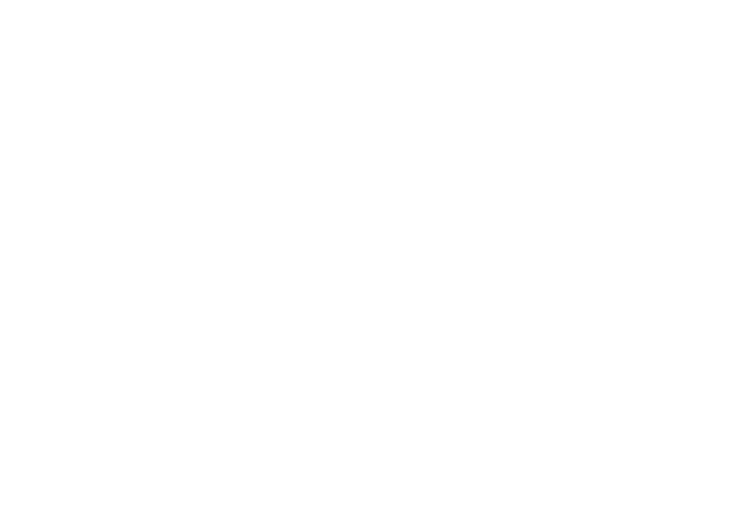
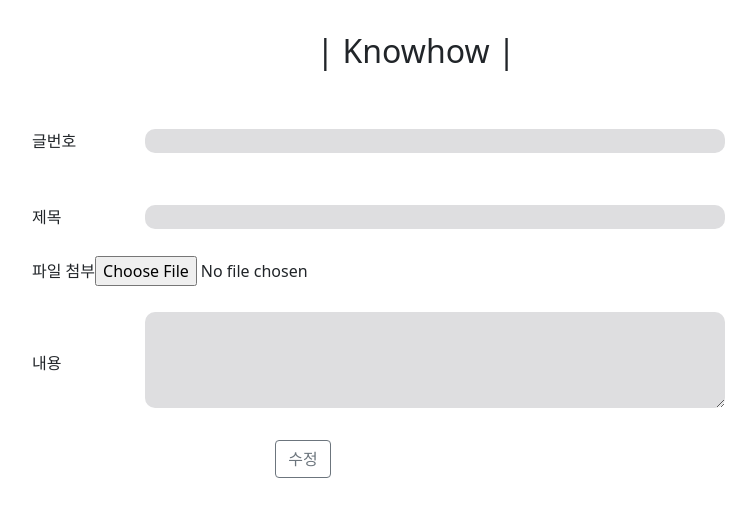
Before and after one commit to Choi-yk/DORecipe_back_mybatis, a React (Create React App) app in the folder dorecipe-mybatis/src/main/front/: page /knowhow/update/1 in a window 1280 px wide. Before the commit this address had no page. Shown: the top 516 px of the page, without its empty margins (224-980 px from the left). Built offline with nearby package versions, Linux system fonts and the light colour scheme; no server answers.

Commit message:
knowhow update

```diff
--- a/dorecipe-mybatis/src/main/front/src/App.js
+++ b/dorecipe-mybatis/src/main/front/src/App.js
@@ -2,17 +2,24 @@
 import axios from "axios";
 import { useState, useCallback, useEffect } from "react";
 import { BrowserRouter, Routes, Route, useNavigate } from "react-router-dom";
+
 import NoticePage from "./pages/noticePage/noticeListPage";
-import EventPage from "./pages/eventPage/eventListPage";
 import NoticeDetailPage from "./pages/noticePage/noticeDetailPage";
 import NoticeUpdatePage from "./pages/noticePage/noticeFormPage";
-import AdminPostMng from "./pages/adminPage";
-import EventDetailPage from "./pages/eventPage/eventDetailPage";
+
 import KnowhowPage from "./pages/knowhowPage/knowhowListPage";
 import KnowhowDetailPage from "./pages/knowhowPage/knowhowDetailPage";
+import KnowhowUpdatePage from "./pages/knowhowPage/knowhowFormPage";
+
+import EventPage from "./pages/eventPage/eventListPage";
+import EventDetailPage from "./pages/eventPage/eventDetailPage";
+import EventModify from "./pages/eventPage/eventMod";
+
+import AdminPostMng from "./pages/adminPage";
 import JoinMemberPage from "./pages/joinMemberPage";
 import MemberListPage from "./pages/memberListPage";
-import EventModify from "./pages/eventPage/eventMod";
+
+
 function App() {
   return (
     <Routes>
@@ -23,11 +30,13 @@ function App() {
       <Route path={"/notice/update/:noticeId"} element={<NoticeUpdatePage />} />
 
       <Route path={"/event/list"} element={<EventPage />} />
-      <Route path={"/knowhow/list"} element={<KnowhowPage />} />
       <Route path={"/event/detail/:detailId"} element={<EventDetailPage />}/>
       <Route path={"/event/update/:detailId"} element={<EventModify />}/>
 
+      <Route path={"/knowhow/list"} element={<KnowhowPage />} />
       <Route path={"/knowhow/detail/:knowhowId"} element={<KnowhowDetailPage />} />
+      <Route path={"/knowhow/update/:knowhowId"} element={<KnowhowUpdatePage />} />
+
       <Route path={"/notice/create"} element={<AdminPostMng />} />
       <Route path={"/join"} element={<JoinMemberPage />} />
       <Route path={"/member"} element={<MemberListPage />} />
--- /dev/null
+++ b/dorecipe-mybatis/src/main/front/src/pages/knowhowPage/knowhowFormPage/index.js
@@ -0,0 +1,118 @@
+import axios from 'axios';
+import { useEffect, useState } from 'react';
+import { useParams } from 'react-router-dom';
+import './style.css'
+
+const KnowhowUpdatePage = () => {
+
+	let { knowhowId } = useParams();
+
+	const [state, setState] = useState([
+		{
+			know_num: 0,
+			know_title: "",
+			know_content: "",
+			know_creDate: "",
+			know_path: ""
+		}
+	]);
+
+	function testAxios() {
+		axios({
+			url: "/knowhow/detail/" + knowhowId,
+			method: "get",
+			data: {
+				know_num: "",
+				know_title: "",
+				know_content: "",
+				know_creDate: "",
+				know_path: ""
+			},
+			baseURL: "http://localhost:9000",
+		}).then(function(response) {
+			console.log(response.data);
+			setState(response.data);
+		});
+	}
+
+	useEffect(() => {
+		testAxios();
+	}, []);
+
+	return (
+		<>
+			<div>
+				<li>
+					<div className="knowhowWrap">
+						<h2>| Knowhow |</h2>
+						<div className="knowhowBorder" />
+
+					</div>
+				</li>
+				<form method="post" action={"http://localhost:9000/knowhow/update"}>
+					<table className="left">
+					<input type="hidden" name="know_num" defaultValue={state.know_num} />
+						<thead>
+							<tr>
+								<td>
+									글번호
+								</td>
+								<td>
+									<input type="text"
+										className="text center"
+										defaultValue={state.know_num}
+										disabled
+									/>
+									<input type="hidden"
+										name="event_num"
+										defaultValue={state.know_num}
+									/>
+								</td>
+							</tr>
+						</thead>
+						<tbody>
+							<tr>
+								<td>제목</td>
+								<td>
+									<input
+										name="know_title"
+										className="text"
+										type="text"
+										id="postTitle"
+										defaultValue={state.know_title}
+									/>
+								</td>
+							</tr>
+							<tr>
+								<td>파일 첨부</td>
+								<td>
+									<input
+										name="know_path"
+										type="file"
+										id="postTitle"
+										defaultValue={state.know_path}
+									/>
+								</td>
+							</tr>
+							<tr>
+								<td>내용</td>
+								<td>
+									<textarea
+										name="know_content"
+										className="text"
+										rows="4"
+										cols="50"
+										defaultValue={state.know_content}
+									></textarea>
+								</td>
+							</tr>
+
+						</tbody>
+					</table>
+					<button type="submit" className="left2 btn btn-outline-secondary">수정</button>
+				</form>
+			</div>
+		</>
+	)
+}
+export default KnowhowUpdatePage;
--- /dev/null
+++ b/dorecipe-mybatis/src/main/front/src/pages/knowhowPage/knowhowFormPage/style.css
@@ -0,0 +1,37 @@
+.left{
+    margin-left: 20%;
+    margin-top: 2%;
+}
+.width{
+    width: 60%;
+}
+/*
+.width2{
+    width: 30%;
+}
+*/
+
+.text{
+	width: 110%;
+    outline: invert;
+    border: 0;
+    background-color: rgb(222, 222, 224);
+    border-radius: 10px;
+    margin-bottom: 5%;
+    margin-top: 5%;
+}
+
+.date{
+	width: 30%;
+    outline: invert;
+    border: 0;
+    background-color: rgb(236, 236, 238);
+    border-radius: 10px;
+    margin-bottom: 5%;
+    margin-top: 5%;
+    margin-left: 10px;
+}
+
+.left2{
+    margin-left: 39%;
+}
--- a/dorecipe-mybatis/src/main/front/src/pages/knowhowPage/knowhowListPage/knowhowList.js
+++ b/dorecipe-mybatis/src/main/front/src/pages/knowhowPage/knowhowListPage/knowhowList.js
@@ -14,7 +14,7 @@ const KnowhowList = ({ removePost, state }) => {
                 </Link>
                 <div className="knowDate">{state.know_creDate}</div>
                 <div className="updateOrDelete">
-                    <Link className="updateList" to={`/admin/${state.know_num}`}>
+                    <Link className="updateList" to={`/knowhow/update/${state.know_num}`}>
                         수정
                     </Link>
                     <span className="deleteList" onClick={removePostOnclick}>
```
